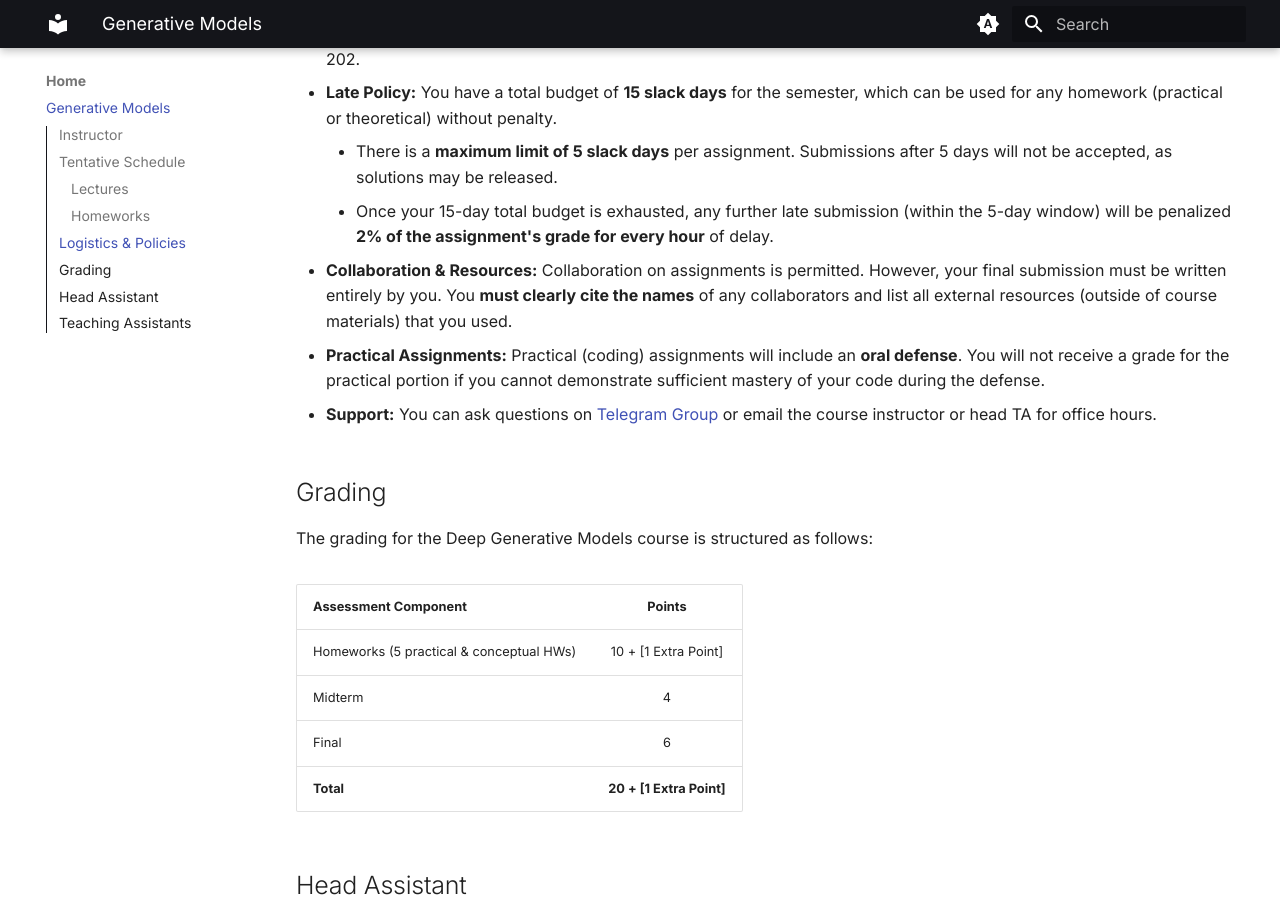
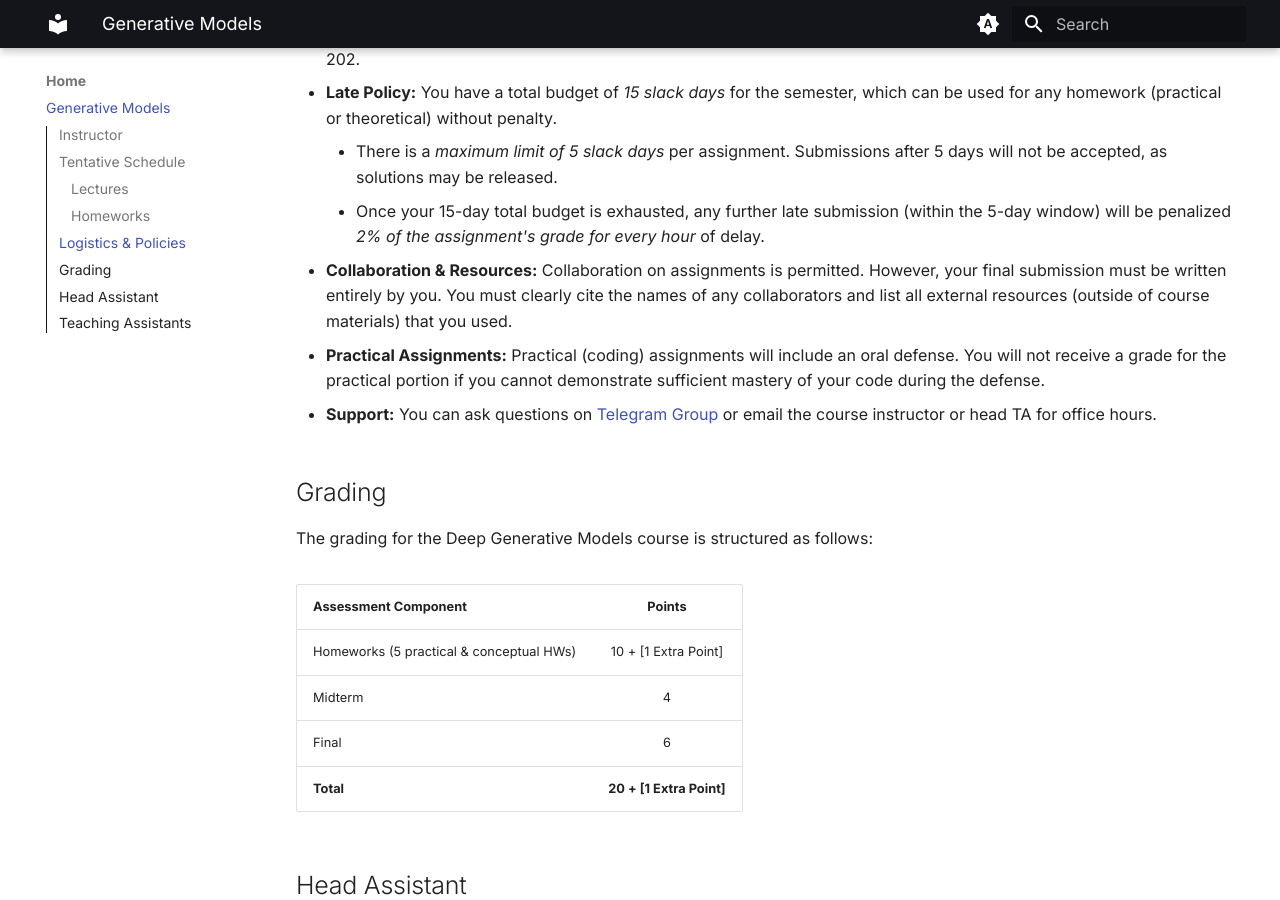
Before and after one commit to SUT-CS-GM/sut-cs-gm.github.io, an MkDocs documentation site: the page built from docs/index.md, in a window 1280 px wide and 900 px high, scrolled down 2689 px. Built offline with MkDocs 1.6.1 and Material for MkDocs 9.7.7, drawn with Linux system fonts in a browser that asks for light colours; some web fonts are replaced.

Commit message:
Improve text readability

```diff
--- a/docs/index.md
+++ b/docs/index.md
@@ -135,13 +135,13 @@ Upon successful completion of this course, students will be able to:
 
 - **Lectures:** Held on Sunday and Tuesday from 10:30 to 12:30 in the Department of Mathematical Sciences, classroom 202.
 
-- **Late Policy:** You have a total budget of **15 slack days** for the semester, which can be used for any homework (practical or theoretical) without penalty.
-    - There is a **maximum limit of 5 slack days** per assignment. Submissions after 5 days will not be accepted, as solutions may be released.
-    - Once your 15-day total budget is exhausted, any further late submission (within the 5-day window) will be penalized **2% of the assignment's grade for every hour** of delay.
+- **Late Policy:** You have a total budget of *15 slack days* for the semester, which can be used for any homework (practical or theoretical) without penalty.
+    - There is a *maximum limit of 5 slack days* per assignment. Submissions after 5 days will not be accepted, as solutions may be released.
+    - Once your 15-day total budget is exhausted, any further late submission (within the 5-day window) will be penalized *2% of the assignment's grade for every hour* of delay.
 
-- **Collaboration & Resources:** Collaboration on assignments is permitted. However, your final submission must be written entirely by you. You **must clearly cite the names** of any collaborators and list all external resources (outside of course materials) that you used.
+- **Collaboration & Resources:** Collaboration on assignments is permitted. However, your final submission must be written entirely by you. You must clearly cite the names of any collaborators and list all external resources (outside of course materials) that you used.
 
-- **Practical Assignments:** Practical (coding) assignments will include an **oral defense**. You will not receive a grade for the practical portion if you cannot demonstrate sufficient mastery of your code during the defense.
+- **Practical Assignments:** Practical (coding) assignments will include an oral defense. You will not receive a grade for the practical portion if you cannot demonstrate sufficient mastery of your code during the defense.
 
 - **Support:** You can ask questions on [Telegram Group](https://t.me/SUT_GM_4041) or email the course instructor or head TA for office hours.
 
```
